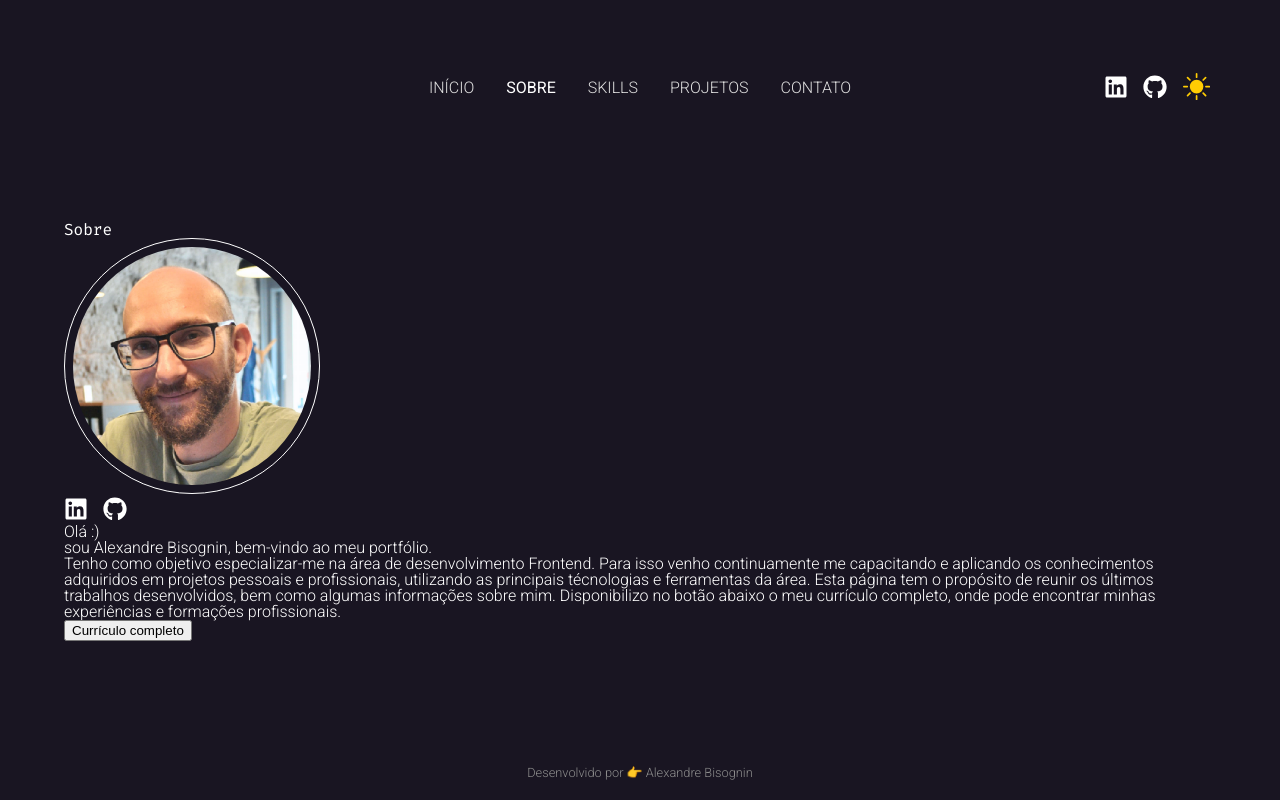
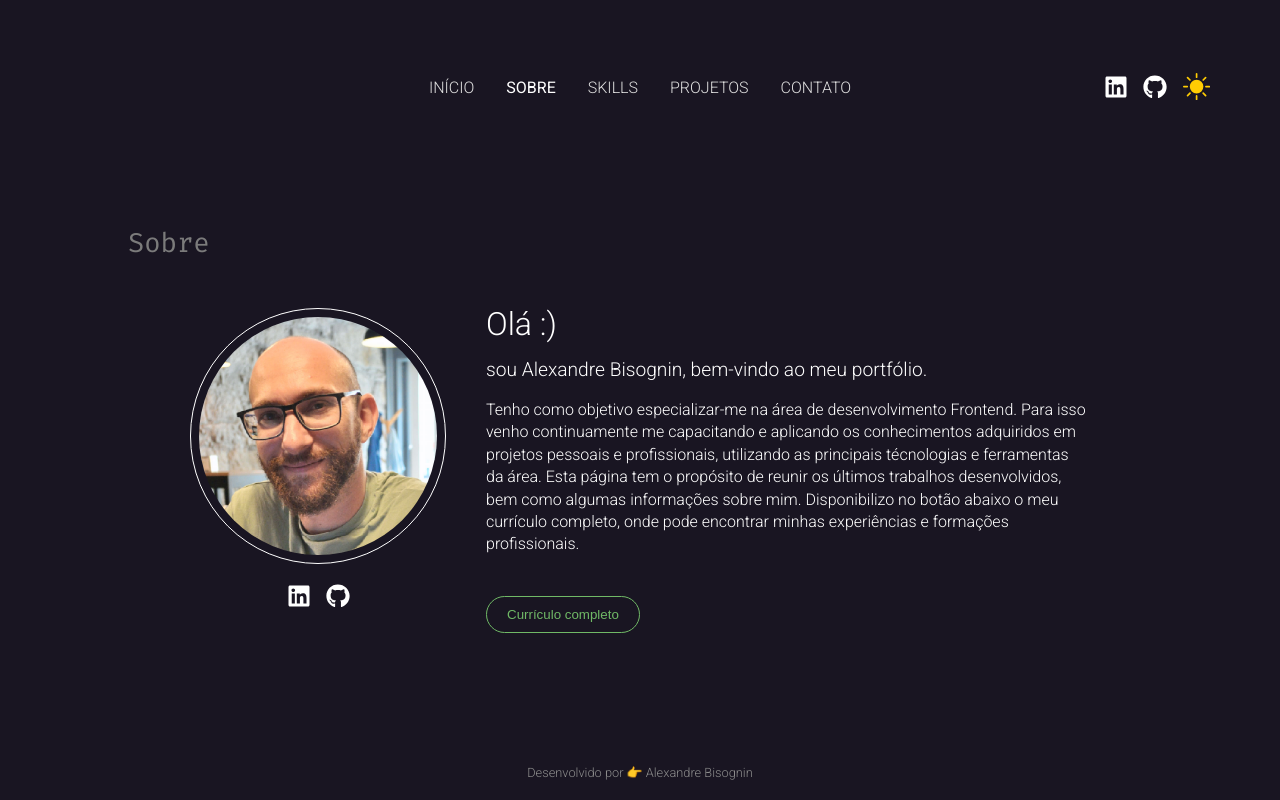
Before and after one commit to alexandre-fb/alexandre-fb-portfolio, a React (Vite) app: page /sobre in a window 1280 px wide. Built offline with nearby package versions, Linux system fonts and the light colour scheme.

Commit message:
Add MainSobre component style

```diff
--- a/src/components/MainPages/MainSobre/index.jsx
+++ b/src/components/MainPages/MainSobre/index.jsx
@@ -1,17 +1,20 @@
 import styled from "styled-components";
 import { SocialLinks } from "../../linksIcons/SocialLinksTogether";
 import { ProfileImage } from "../../ProfileImage";
+import { TitlePage } from "../../TitlePage";
+import { PrimaryButton } from "../../buttons/PrimaryButton";
 
 export const MainSobre = () => {
   return (
     <Container>
-      <h2>Sobre</h2>
+      <TitlePage>Sobre</TitlePage>
+
       <ContainerData>
-        <div>
+        <ImageAndLinks>
           <ProfileImage />
           <SocialLinks />
-        </div>
-        <div>
+        </ImageAndLinks>
+        <TextAndButton>
           <h3>Olá :)</h3>
           <h4>sou Alexandre Bisognin, bem-vindo ao meu portfólio.</h4>
           <p>
@@ -24,18 +27,65 @@ export const MainSobre = () => {
             abaixo o meu currículo completo, onde pode encontrar minhas
             experiências e formações profissionais.
           </p>
-          <button>Currículo completo</button>
-        </div>
+
+          <a href="#">
+            <PrimaryButton>Currículo completo</PrimaryButton>
+          </a>
+        </TextAndButton>
       </ContainerData>
     </Container>
   );
 };
 
 const ContainerData = styled.div``;
+const ImageAndLinks = styled.div``;
+const TextAndButton = styled.div``;
 
 const Container = styled.main`
-  h2{
-    font-family: 'Fira Code', monospace;
-    color:
+  display: flex;
+  flex-direction: column;
+  width: 100%;
+  max-width: 1024px;
+  margin: 0 auto;
+
+  ${ContainerData} {
+    max-width: 900px;
+    display: flex;
+    gap: 40px;
+    margin: 0 auto;
+
+    ${ImageAndLinks} {
+      display: flex;
+      flex-direction: column;
+      align-items: center;
+      gap: 20px;
+    }
+
+    ${TextAndButton} {
+      display: flex;
+      flex-direction: column;
+      gap: 20px;
+
+      position: relative;
+
+      width: 88%;
+
+      h3 {
+        font-size: 2rem;
+      }
+
+      h4 {
+        font-size: 1.2rem;
+      }
+
+      p {
+        line-height: 1.4rem;
+      }
+
+      a {
+        margin-top: 20px;
+        width: fit-content;
+      }
+    }
   }
 `;
--- /dev/null
+++ b/src/components/TitlePage/index.jsx
@@ -0,0 +1,8 @@
+import styled from "styled-components";
+
+export const TitlePage = styled.h2`
+  font-family: "Fira Code", monospace;
+  color: var(--grey);
+  font-size: 1.7rem;
+  margin-bottom: 50px;
+`;
--- /dev/null
+++ b/src/components/buttons/PrimaryButton/index.jsx
@@ -0,0 +1,18 @@
+import styled from "styled-components";
+
+export const PrimaryButton = styled.button`
+  background: none;
+  border: 1px solid var(--light-green);
+  border-radius: 40px;
+  padding: 10px 20px;
+  color: var(--light-green);
+  transition: 300ms ease-in-out;
+  transform: scale(1);
+  cursor: pointer;
+
+  &:hover {
+    background-color: var(--light-green);
+    color: var(--very-dark-purple);
+    transform: scale(1.05);
+  }
+`;
```
